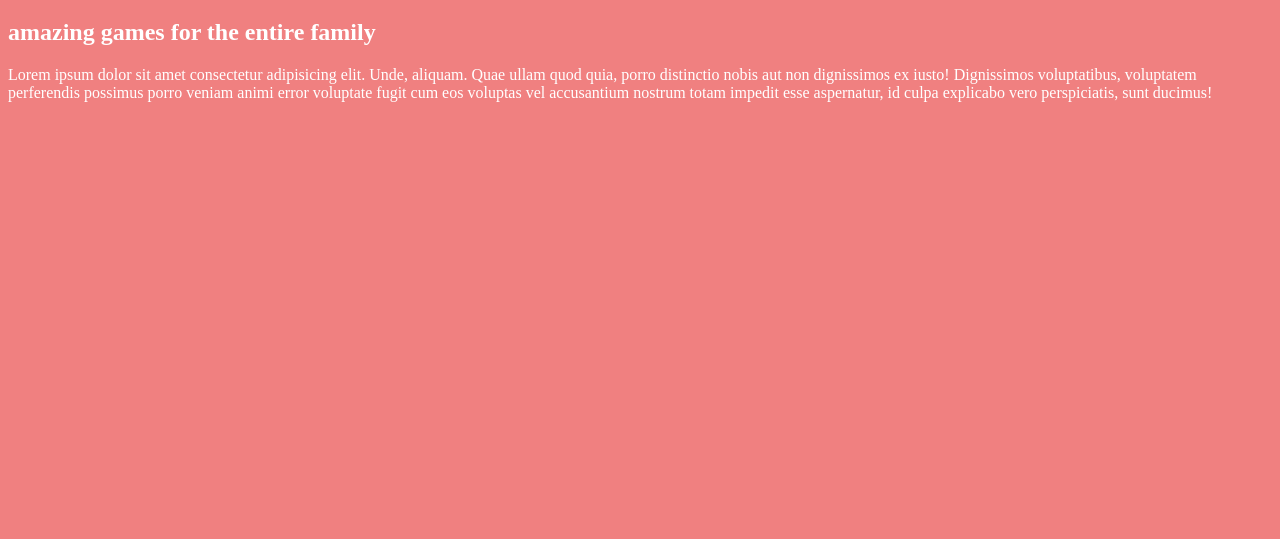
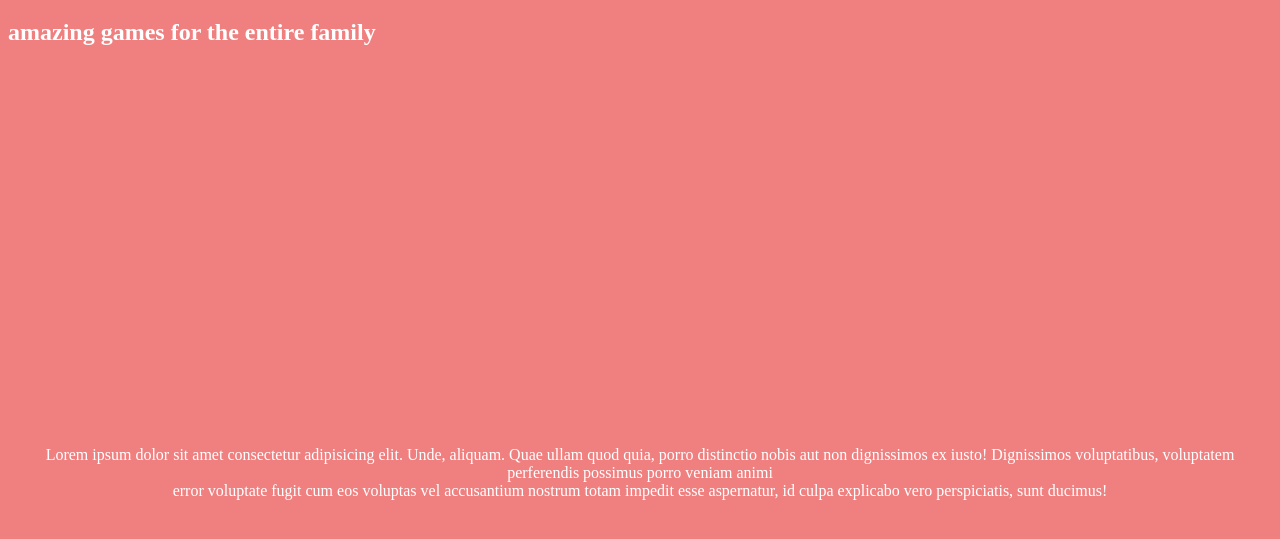
Before and after one commit to ameerFaris/home.game, a plain HTML site: page index.html in a window 1280 px wide. Shown: the part 61-600 px from the top of the page. Drawn offline with Linux system fonts and the light colour scheme.

Commit message:
sytiling paragrapg

```diff
--- a/index.html
+++ b/index.html
@@ -12,7 +12,7 @@
 
     <h1>Games Website</h1>
     <h2>amazing games for the entire family</h2>
-    <p>Lorem ipsum dolor sit amet consectetur adipisicing elit. Unde, aliquam. Quae ullam quod quia, porro distinctio nobis aut non dignissimos ex iusto! Dignissimos voluptatibus, voluptatem perferendis possimus porro veniam animi error voluptate fugit cum eos voluptas vel accusantium nostrum totam impedit esse aspernatur, id culpa explicabo vero perspiciatis, sunt ducimus!</p>
+    <p>Lorem ipsum dolor sit amet consectetur adipisicing elit. Unde, aliquam. Quae ullam quod quia, porro distinctio nobis aut non dignissimos ex iusto! Dignissimos voluptatibus, voluptatem perferendis possimus porro veniam animi <br> error voluptate fugit cum eos voluptas vel accusantium nostrum totam impedit esse aspernatur, id culpa explicabo vero perspiciatis, sunt ducimus!</p>
 
 </body>
 </html>
--- a/style.css
+++ b/style.css
@@ -9,3 +9,9 @@ body {
 h1 {
     text-align: center;
 }
+
+
+p {
+    text-align: center;
+    margin-top: 400px;
+}
```
